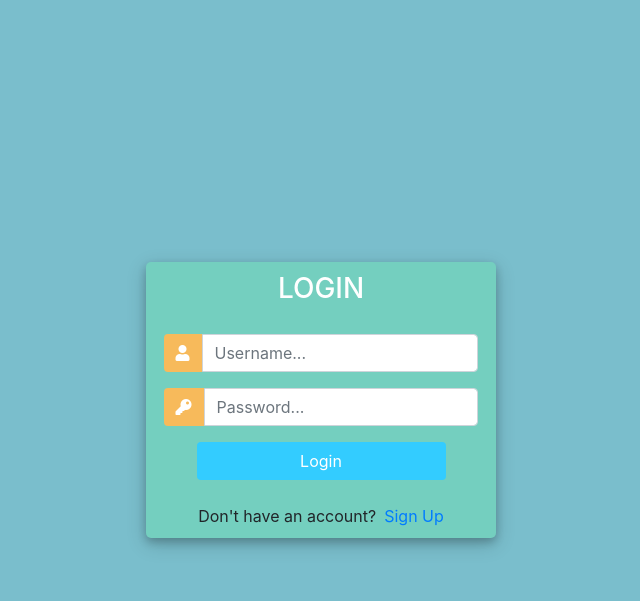
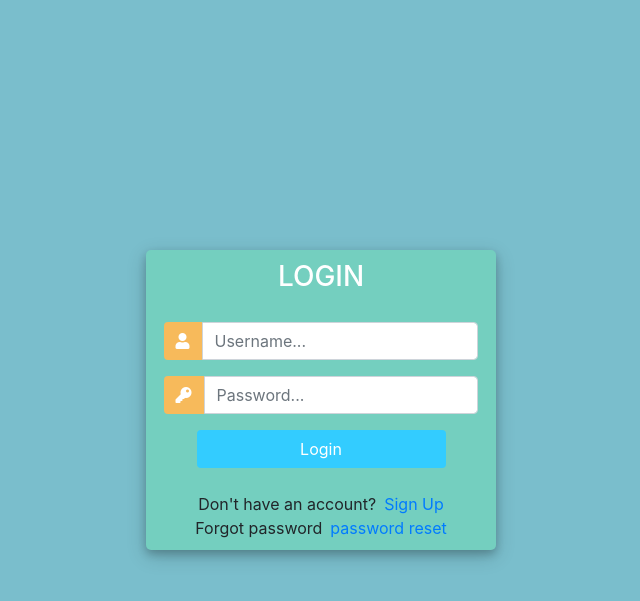
Before and after one commit to Atik1000/CMS-Django, a Django app: page /login/ in a window 1280 px wide. Shown: the top 601 px of the page, without its empty margins (319-959 px from the left). Run offline with Django 3.2, Linux system fonts and the light colour scheme; some libraries are stand-ins or nearby versions.

Commit message:
reset email added

```diff
--- a/accounts/urls.py
+++ b/accounts/urls.py
@@ -1,4 +1,4 @@
-from django.urls import path,include
+from django.urls import path, include
 from django.contrib.auth import views as auth_views
 from .views import *
 
@@ -16,17 +16,16 @@ urlpatterns = [
     path('create_order/', createOrder, name='create-order'),
     path('update_order/<str:pk>/', updateOrder, name='update-order'),
     path('delete/<str:pk>', deleteOrder, name='delete'),
-    #
-    # path('reset_password/', auth_views.PasswordResetView.as_view(), name='reset_password'),
-    # path('reset_password_sent/', auth_views.PasswordResetDoneView.as_view(), name='password_reset_done'),
-    # path('reset/<uid64>/<token>/', auth_views.PasswordResetConfirmView.as_view(), name='password_reset_confirm'),
-    # path('reset_password_complete/', auth_views.PasswordResetCompleteView.as_view(), name='password_reset_complete'),
-    #
-    # path(r'^password_reset/$', auth_views.password_reset, name='password_reset'),
-    # path(r'^password_reset/done/$', auth_views.password_reset_done, name='password_reset_done'),
-    # path(r'^reset/(?P<uidb64>[0-9A-Za-z_\-]+)/(?P<token>[0-9A-Za-z]{1,13}-[0-9A-Za-z]{1,20})/$',
-    #      auth_views.password_reset_confirm, name='password_reset_confirm'),
-    # path(r'^reset/done/$', auth_views.password_reset_complete, name='password_reset_complete'),
-    path('^', include('django.contrib.auth.urls')),
+
+    path('reset_password/', auth_views.PasswordResetView.
+         as_view(template_name="accounts/password_reset.html"), name='reset_password'),
+    path('reset_password_sent/', auth_views.PasswordResetDoneView.
+         as_view(template_name="accounts/password_reset_sent.html"), name='password_reset_done'),
+    path(r'^reset/(?P<uidb64>[0-9A-Za-z_\-]+)/(?P<token>[0-9A-Za-z]{1,13}-[0-9A-Za-z]{1,20})/$',
+         auth_views.PasswordResetConfirmView.as_view(template_name="accounts/password_reset_form.html"),
+         name='password_reset_confirm'),
+    path('reset_password_complete/', auth_views.PasswordResetCompleteView.
+         as_view(template_name="accounts/password_reset_done.html"), name='password_reset_complete'),
+
 
 ]
--- a/templates/accounts/login.html
+++ b/templates/accounts/login.html
@@ -111,6 +111,9 @@
 					<div class="d-flex justify-content-center links">
 						Don't have an account? <a href="{% url 'register' %}" class="ml-2">Sign Up</a>
 					</div>
+					<div class="d-flex justify-content-center links">
+						Forgot password <a href="{% url 'reset_password' %}" class="ml-2">password reset</a>
+					</div>
 
 				</div>
 			</div>
--- /dev/null
+++ b/templates/accounts/password_reset_done.html
@@ -0,0 +1,3 @@
+<h3>Password reset complete</h3>
+<p>Your password has been set.you may go ahead and login now</p>
+<a href="/">Login</a>
--- /dev/null
+++ b/templates/accounts/password_reset_sent.html
@@ -0,0 +1,3 @@
+<h3>Password reset sent</h3>
+<p>We've emailed you instructions for setting your password, if an account exists with the email you entered.You should recived them shortly</p>
+<p>If you dont't recived an email ,please make sure you've entered the address you registered with and check span folder</p>
```
Also changed, not shown: templates/accounts/password_reset.html (added, +7 -0 lines), templates/accounts/password_reset_form.html (added, +7 -0 lines), db.sqlite3.
